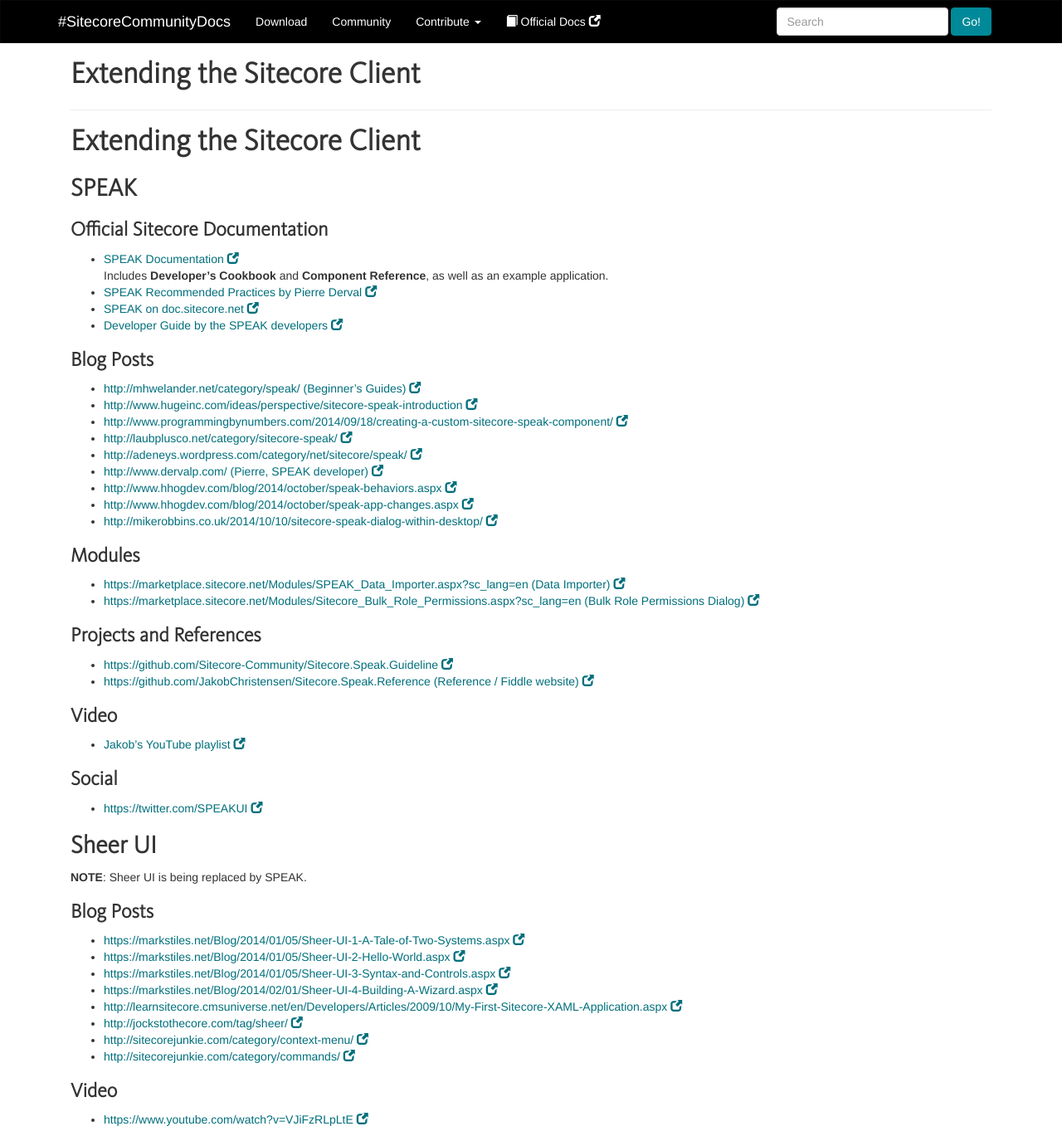
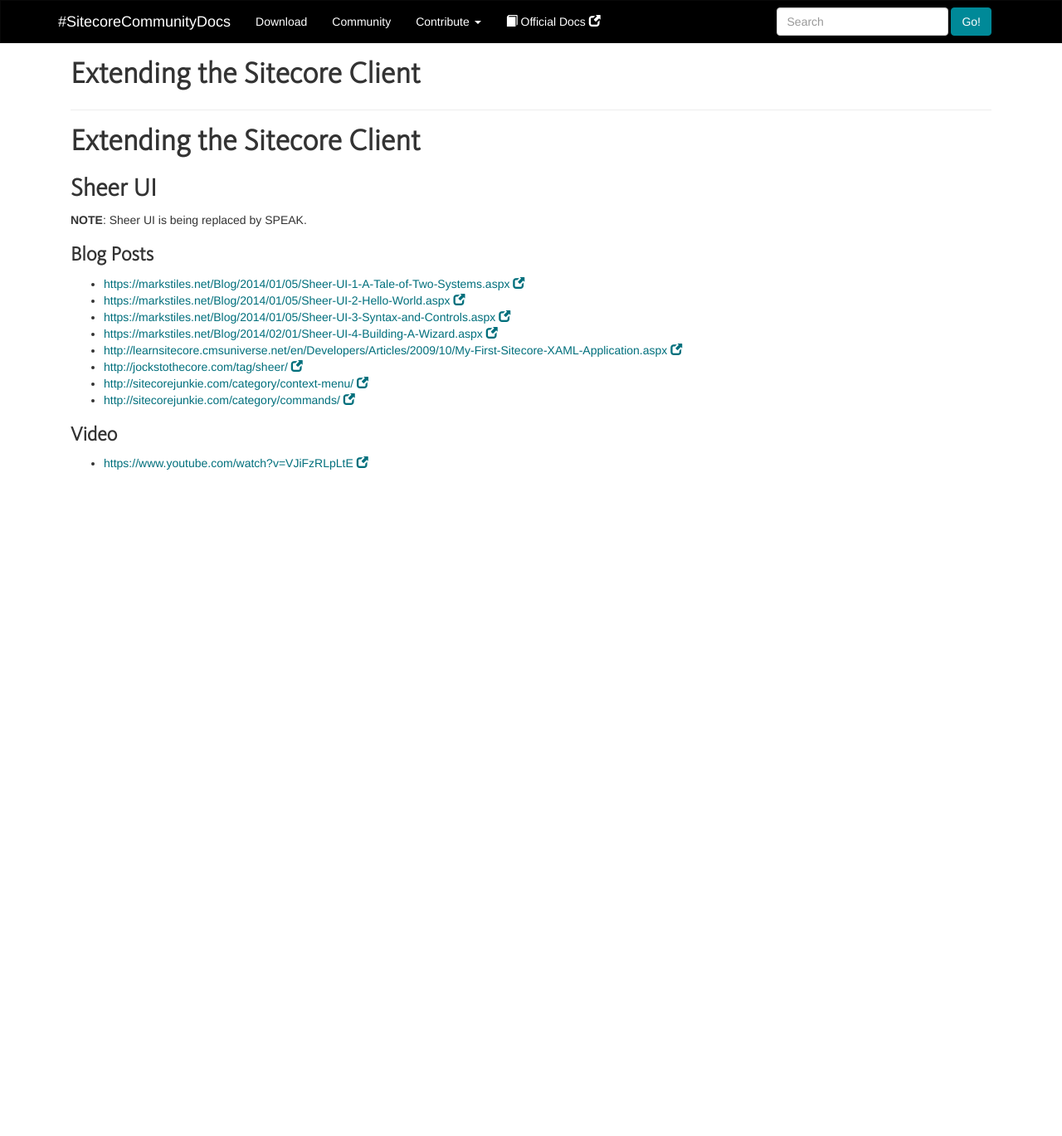
Before and after one commit to Sitecore-Community/docs, a Jekyll site: the page built from documentation/Extending the Sitecore Client/index.md, in a window 1280 px wide. Shown: the whole page at 83% size. Built offline with Jekyll 4.4.1, drawn with Linux system fonts in a browser that asks for light colours; nearby versions of some CDN libraries; a script that is not in the unit is left out; after the commit the page ends 900 px from its top, so only the background shows below that.

```diff
--- a/documentation/Extending the Sitecore Client/index.md
+++ b/documentation/Extending the Sitecore Client/index.md
@@ -4,46 +4,6 @@
 ---
 
 #Extending the Sitecore Client
-
-## SPEAK
-
-### Official Sitecore Documentation
-* [SPEAK Documentation](http://sdn.sitecore.net/Reference/Sitecore%207/SPEAK.aspx)
-Includes **Developer's Cookbook** and **Component Reference**, as well as an example application.
-* [SPEAK Recommended Practices by Pierre Derval](https://github.com/Sitecore-Community/Sitecore.Speak.Guideline/blob/master/bestPractises.md)
-* [SPEAK on doc.sitecore.net](https://doc.sitecore.net/products/speak/speak%20development)
-* [Developer Guide by the SPEAK developers](https://www.sitecore.net/Learn/Blogs/Technical-Blogs/Jakob-Christensen/Posts/2014/04/00-Links.aspx)
-
-### Blog Posts
-
-* [http://mhwelander.net/category/speak/ (Beginner's Guides)](http://mhwelander.net/category/speak/)
-* [http://www.hugeinc.com/ideas/perspective/sitecore-speak-introduction](http://www.hugeinc.com/ideas/perspective/sitecore-speak-introduction)
-* [http://www.programmingbynumbers.com/2014/09/18/creating-a-custom-sitecore-speak-component/ ](http://www.programmingbynumbers.com/2014/09/18/creating-a-custom-sitecore-speak-component/ )
-* [http://laubplusco.net/category/sitecore-speak/](http://laubplusco.net/category/sitecore-speak/)
-* [http://adeneys.wordpress.com/category/net/sitecore/speak/ ](http://adeneys.wordpress.com/category/net/sitecore/speak/)
-* [http://www.dervalp.com/ (Pierre, SPEAK developer)](http://www.dervalp.com/)
-* [http://www.hhogdev.com/blog/2014/october/speak-behaviors.aspx](http://www.hhogdev.com/blog/2014/october/speak-behaviors.aspx)
-* [http://www.hhogdev.com/blog/2014/october/speak-app-changes.aspx](http://www.hhogdev.com/blog/2014/october/speak-app-changes.aspx)
-* [http://mikerobbins.co.uk/2014/10/10/sitecore-speak-dialog-within-desktop/](http://mikerobbins.co.uk/2014/10/10/sitecore-speak-dialog-within-desktop/)
-
-### Modules
-
-* [https://marketplace.sitecore.net/Modules/SPEAK_Data_Importer.aspx?sc_lang=en (Data Importer)](https://marketplace.sitecore.net/Modules/SPEAK_Data_Importer.aspx?sc_lang=en)
-* [https://marketplace.sitecore.net/Modules/Sitecore_Bulk_Role_Permissions.aspx?sc_lang=en (Bulk Role Permissions Dialog)](https://marketplace.sitecore.net/Modules/Sitecore_Bulk_Role_Permissions.aspx?sc_lang=en)
-
-
-### Projects and References
-
-* [https://github.com/Sitecore-Community/Sitecore.Speak.Guideline](https://github.com/Sitecore-Community/Sitecore.Speak.Guideline)
-* [https://github.com/JakobChristensen/Sitecore.Speak.Reference (Reference / Fiddle website)](https://github.com/JakobChristensen/Sitecore.Speak.Reference)
-
-### Video
-
-* [Jakob's YouTube playlist](https://www.youtube.com/playlist?list=PLWIbrolNZWflnBq32WcxNejEgiT2lyEwG)
-
-### Social
-
-* [https://twitter.com/SPEAKUI](https://twitter.com/SPEAKUI)
 
 ## Sheer UI
 
```
Also changed, not shown: SPEAK/SPEAK 1.1/index.md (added, +75 -0 lines), SPEAK/SPEAK 2.0/index.md (added, +13 -0 lines), SPEAK/index.md (added, +16 -0 lines), _includes/nav_site.html (+28 -0 lines).
